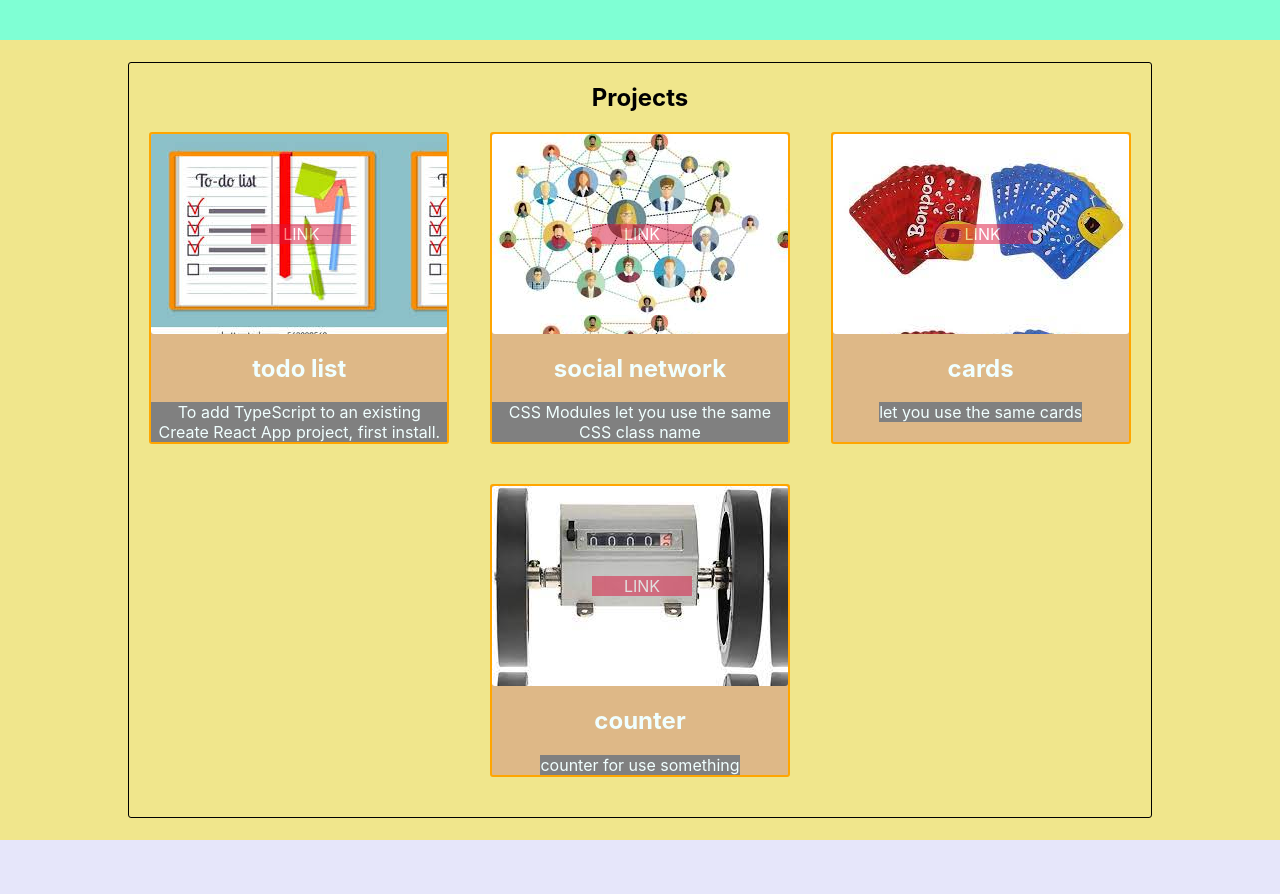
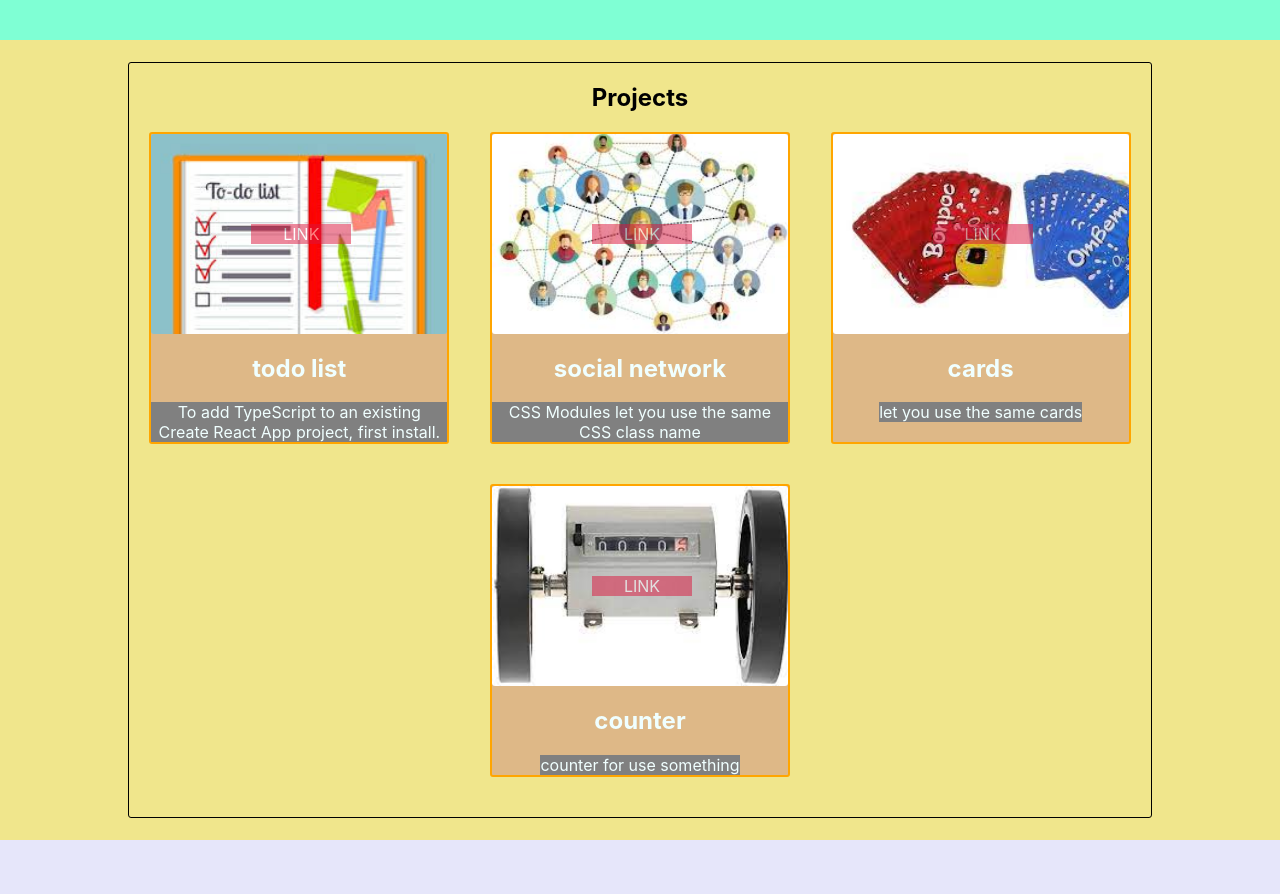
Before and after one commit to serIvanich/portfolio, a React (Create React App) app: page / in a window 1280 px wide. Shown: the part 1640-2534 px from the top of the page. Built offline with nearby package versions, Linux system fonts and the light colour scheme.

Commit message:
ref project image+

```diff
--- a/src/features/projects/Projects.js
+++ b/src/features/projects/Projects.js
@@ -10,16 +10,20 @@ import counterImage from './../../assets/image/counter-image.jpg'
 
 export const Projects = () => {
 const social = {
-    backgroundImage: `url(${socialNetImage}`
+    backgroundImage: `url(${socialNetImage}`,
+    backgroundSize: 'cover',
 }
 const todoList = {
-    backgroundImage: `url(${todoImage}`
+    backgroundImage: `url(${todoImage}`,
+    backgroundSize: 'cover',
 }
 const cards = {
-    backgroundImage: `url(${cardsImage}`
+    backgroundImage: `url(${cardsImage}`,
+    backgroundSize: 'cover',
 }
 const counter = {
-    backgroundImage: `url(${counterImage}`
+    backgroundImage: `url(${counterImage}`,
+    backgroundSize: 'cover',
 }
     return (
         <div className={s.projectsBlock}>
```
